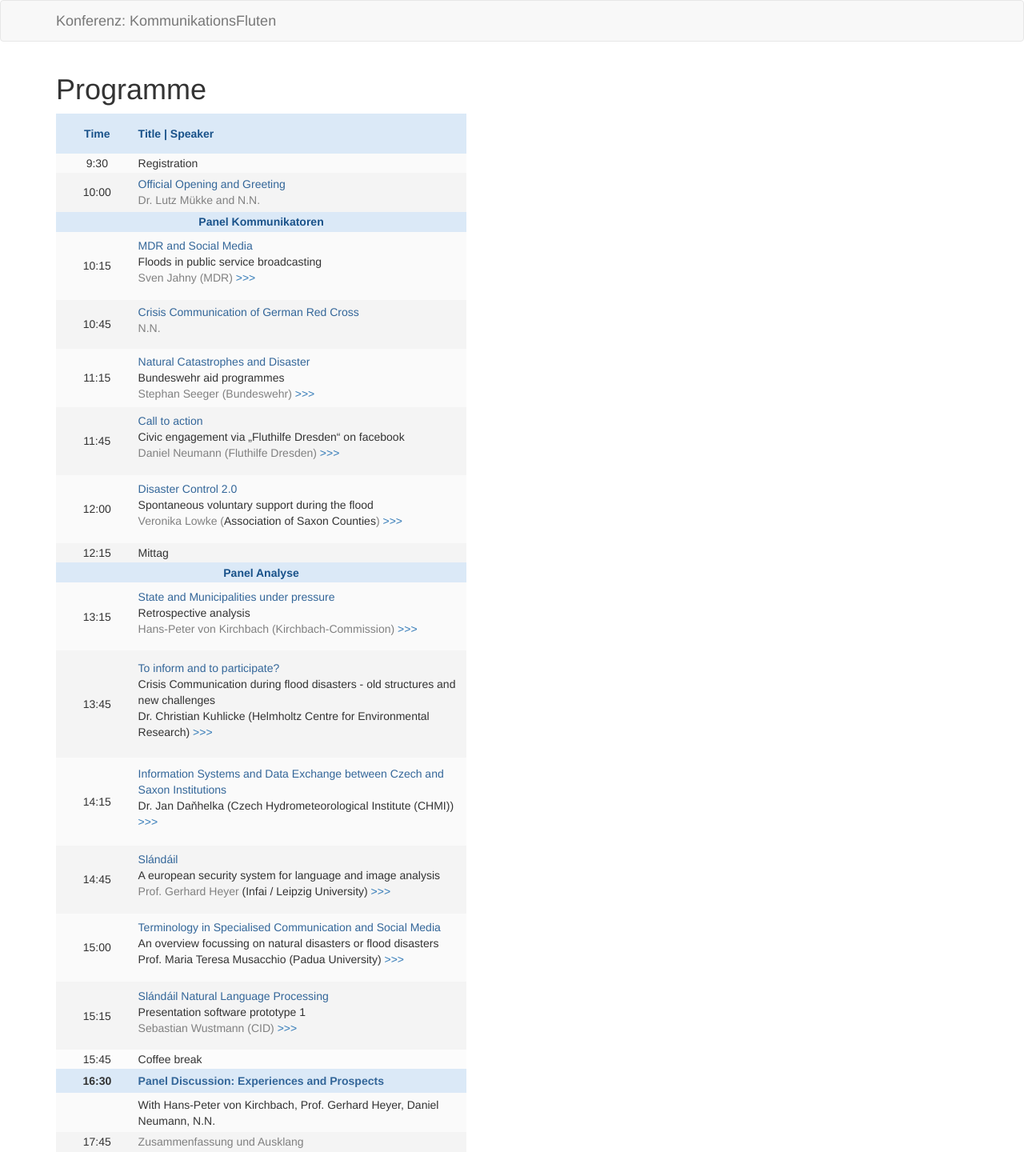
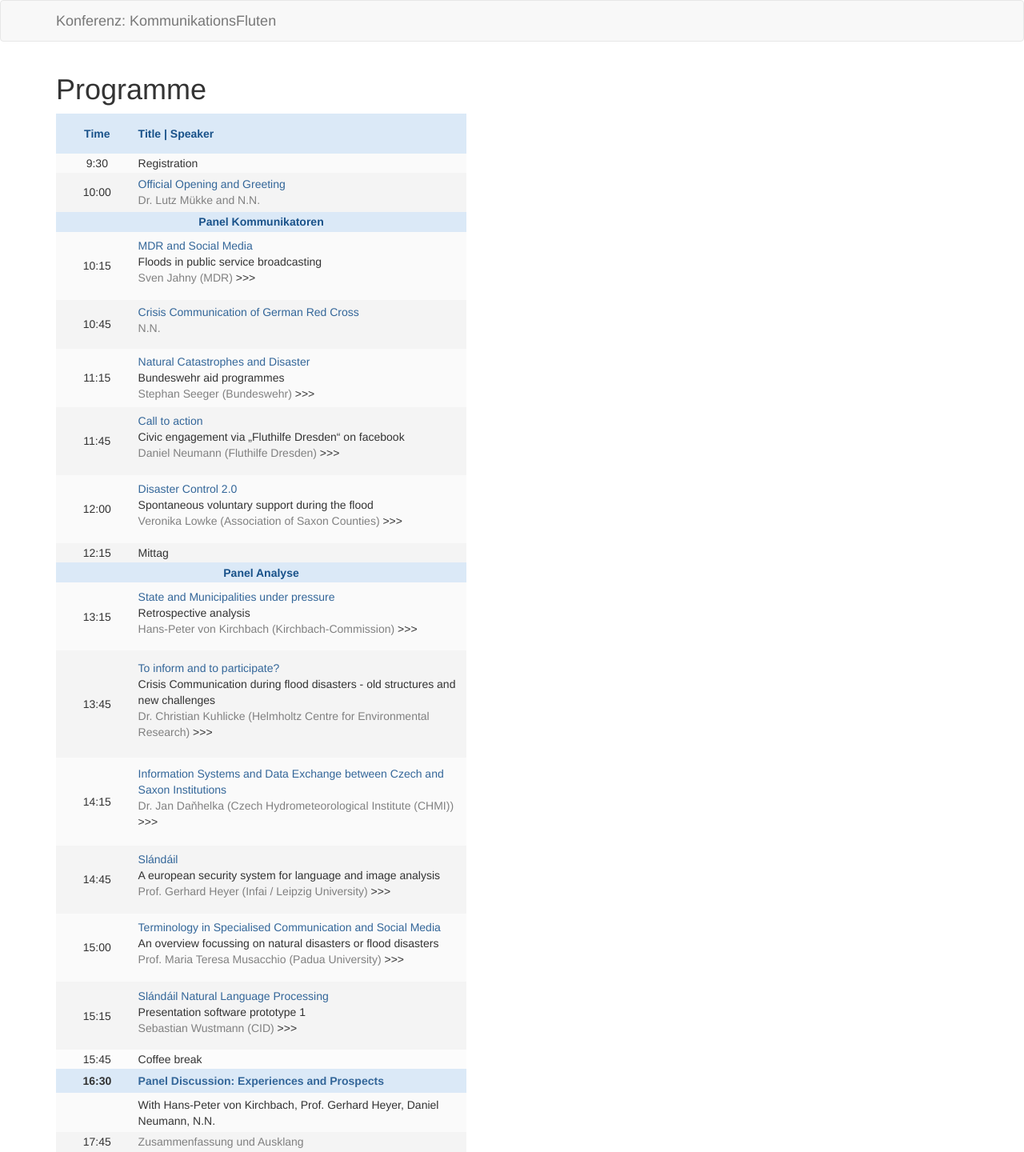
Before and after one commit to susedev/test, a Jekyll site: the page built from programme.html, in a window 1280 px wide. Shown: the whole page at 80% size. Built offline with Jekyll 4.4.1, drawn with Linux system fonts in a browser that asks for light colours.

Commit message:
Edit from JekyllCMS

```diff
--- a/programme.html
+++ b/programme.html
@@ -24,9 +24,9 @@ title: Programme
 		<tr>
 			<td style="background-color: rgb(250, 250, 250); border-color: rgb(255, 255, 255); text-align: center; vertical-align: middle; width: 100px;">10:15</td>
 			<td style="text-align: left; background-color: rgb(250, 250, 250); border-color: rgb(255, 255, 255); vertical-align: middle; width: 400px;">
-			<p><a href="http://eijc.github.io/data/beitraege-und-referentinnen.html#Jahny"><span style="color: #336699;">MDR and Social Media</span></a><br />
+			<p><span style="color: #336699;">MDR and Social Media</span><br />
 			Floods in public service broadcasting<br />
-			<span style="color: #808080;">Sven Jahny (MDR)</span> <a href="http://eijc.github.io/data/beitraege-und-referentinnen.html#Jahny">&gt;&gt;&gt;</a></p>
+			<span style="color: #808080;">Sven Jahny (MDR)</span> &gt;&gt;&gt;</p>
 			</td>
 		</tr>
 		<tr>
@@ -40,14 +40,14 @@ title: Programme
 			<td style="background-color: rgb(250, 250, 250); border-color: rgb(255, 255, 255); text-align: center; vertical-align: middle; width: 100px;">11:15</td>
 			<td style="background-color: rgb(250, 250, 250); border-color: rgb(255, 255, 255); text-align: left; vertical-align: middle; width: 400px;"><span style="color: #336699;">Natural Catastrophes and Disaster</span><br />
 			Bundeswehr aid programmes<br />
-			<span style="color:#808080;">Stephan Seeger (Bundeswehr)</span> <a href="http://eijc.github.io/data/beitraege-und-referentinnen.html##Seeger">&gt;&gt;&gt;</a></td>
+			<span style="color:#808080;">Stephan Seeger (Bundeswehr)</span> &gt;&gt;&gt;</td>
 		</tr>
 		<tr>
 			<td style="background-color: rgb(244, 244, 244); border-color: rgb(255, 255, 255); text-align: center; vertical-align: middle; width: 100px;">11:45</td>
 			<td style="background-color: rgb(244, 244, 244); border-color: rgb(255, 255, 255); text-align: left; vertical-align: middle; width: 400px;">
 			<p><a href="http://eijc.github.io/data/eijc.github.io/data/beitraege-und-referentinnen.html#Neumann"><span style="color: #336699;">Call to action</span></a><br />
 			Civic engagement via &bdquo;Fluthilfe Dresden&ldquo; on facebook<br />
-			<span style="color:#808080;">Daniel Neumann (Fluthilfe Dresden)</span> <a href="http://eijc.github.io/data/beitraege-und-referentinnen.html#Neumann">&gt;&gt;&gt;</a></p>
+			<span style="color:#808080;">Daniel Neumann (Fluthilfe Dresden)</span> &gt;&gt;&gt;</p>
 			</td>
 		</tr>
 		<tr>
@@ -55,7 +55,7 @@ title: Programme
 			<td style="background-color: rgb(250, 250, 250); border-color: rgb(255, 255, 255); text-align: left; vertical-align: middle; width: 400px;">
 			<p><span style="color: #336699;">Disaster Control 2.0</span><br />
 			Spontaneous voluntary support during the flood<br />
-			<span style="color:#808080;">Veronika Lowke (</span>Association of Saxon Counties<span style="color:#808080;">)</span> <a href="http://eijc.github.io/data/beitraege-und-referentinnen.html#Lowke">&gt;&gt;&gt;</a></p>
+			<span style="color:#808080;">Veronika Lowke (Association of Saxon Counties)</span> &gt;&gt;&gt;</p>
 			</td>
 		</tr>
 		<tr>
@@ -70,7 +70,7 @@ title: Programme
 			<td style="background-color: rgb(250, 250, 250); border-color: rgb(255, 255, 255); text-align: left; vertical-align: middle; width: 400px;">
 			<p><span style="color: #336699;">State and Municipalities under pressure</span><br />
 			Retrospective analysis<br />
-			<span style="color:#808080;">Hans-Peter von Kirchbach (Kirchbach-Commission)</span> <a href="http://eijc.github.io/data/beitraege-und-referentinnen.html#Kirchbach">&gt;&gt;&gt;</a></p>
+			<span style="color:#808080;">Hans-Peter von Kirchbach (Kirchbach-Commission)</span> &gt;&gt;&gt;</p>
 			</td>
 		</tr>
 		<tr>
@@ -78,22 +78,22 @@ title: Programme
 			<td style="background-color: rgb(244, 244, 244); border-color: rgb(255, 255, 255); text-align: left; vertical-align: middle; width: 400px;">
 			<p><span style="color: #336699;">To inform and to participate?</span><br />
 			Crisis Communication during flood disasters - old structures and new challenges<br />
-			Dr. Christian Kuhlicke (Helmholtz Centre for Environmental Research) <a href="http://eijc.github.io/data/beitraege-und-referentinnen.html#Kuhlicke">&gt;&gt;&gt;</a></p>
+			<span style="color:#808080;">Dr. Christian Kuhlicke (Helmholtz Centre for Environmental Research)</span> &gt;&gt;&gt;</p>
 			</td>
 		</tr>
 		<tr>
 			<td style="background-color: rgb(250, 250, 250); border-color: rgb(255, 255, 255); text-align: center; vertical-align: middle; width: 100px;">14:15</td>
 			<td style="background-color: rgb(250, 250, 250); border-color: rgb(255, 255, 255); text-align: left; vertical-align: middle; width: 400px;">
 			<p><span style="color: #336699;">Information Systems and Data Exchange between Czech and Saxon Institutions</span><br />
-			Dr. Jan Daňhelka (Czech Hydrometeorological Institute (CHMI)) <a href="http://eijc.github.io/data/beitraege-und-referentinnen.html#Danhelka">&gt;&gt;&gt;</a></p>
+			<span style="color:#808080;">Dr. Jan Daňhelka (Czech Hydrometeorological Institute (CHMI))</span> &gt;&gt;&gt;</p>
 			</td>
 		</tr>
 		<tr>
 			<td style="background-color: rgb(244, 244, 244); border-color: rgb(255, 255, 255); text-align: center; vertical-align: middle; width: 100px;">14:45</td>
 			<td style="background-color: rgb(244, 244, 244); border-color: rgb(255, 255, 255); text-align: left; vertical-align: middle; width: 400px;">
-			<p><a href="http://eijc.github.io/data/beitraege-und-referentinnen.html#Heyer"><span style="color: #336699;">Sl&aacute;nd&aacute;il</span></a><br />
+			<p><span style="color: #336699;">Sl&aacute;nd&aacute;il</span><br />
 			A european security system for language and image analysis<br />
-			<span style="color:#808080;">Prof. Gerhard Heyer </span>(Infai / Leipzig University) <a href="http://eijc.github.io/data/beitraege-und-referentinnen.html#Heyer">&gt;&gt;&gt;</a></p>
+			<span style="color:#808080;">Prof. Gerhard Heyer (Infai / Leipzig University)</span> &gt;&gt;&gt;</p>
 			</td>
 		</tr>
 		<tr>
@@ -101,7 +101,7 @@ title: Programme
 			<td style="background-color: rgb(250, 250, 250); border-color: rgb(255, 255, 255); text-align: left; vertical-align: middle; width: 400px;">
 			<p><span style="color: #336699;">Terminology in Specialised Communication and Social Media</span><br />
 			An overview focussing on natural disasters or flood disasters<br />
-			Prof. Maria Teresa Musacchio (Padua University)&nbsp;<a href="http://eijc.github.io/data/beitraege-und-referentinnen.html#Musacchio">&gt;&gt;&gt;</a></p>
+			<span style="color:#808080;">Prof. Maria Teresa Musacchio (Padua University)</span>&nbsp;&gt;&gt;&gt;</p>
 			</td>
 		</tr>
 		<tr>
@@ -109,7 +109,7 @@ title: Programme
 			<td style="background-color: rgb(244, 244, 244); border-color: rgb(255, 255, 255); text-align: left; vertical-align: middle; width: 400px;">
 			<p><span style="color: #336699;">Sl&aacute;nd&aacute;il Natural Language Processing</span><br />
 			Presentation software prototype 1<br />
-			<span style="color:#808080;">Sebastian Wustmann (CID)</span> <a href="http://eijc.github.io/data/beitraege-und-referentinnen.html#Wustmann">&gt;&gt;&gt;</a></p>
+			<span style="color:#808080;">Sebastian Wustmann (CID)</span> &gt;&gt;&gt;</p>
 			</td>
 		</tr>
 		<tr>
```
